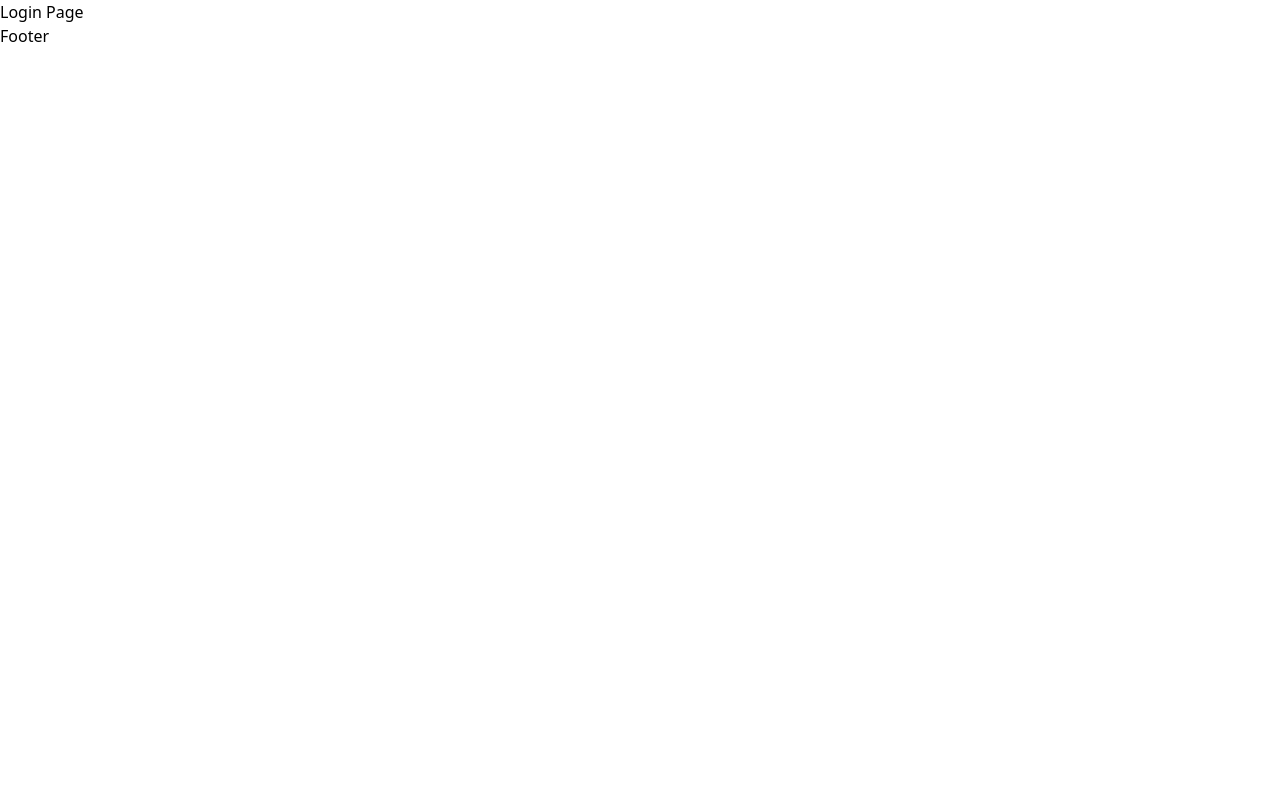
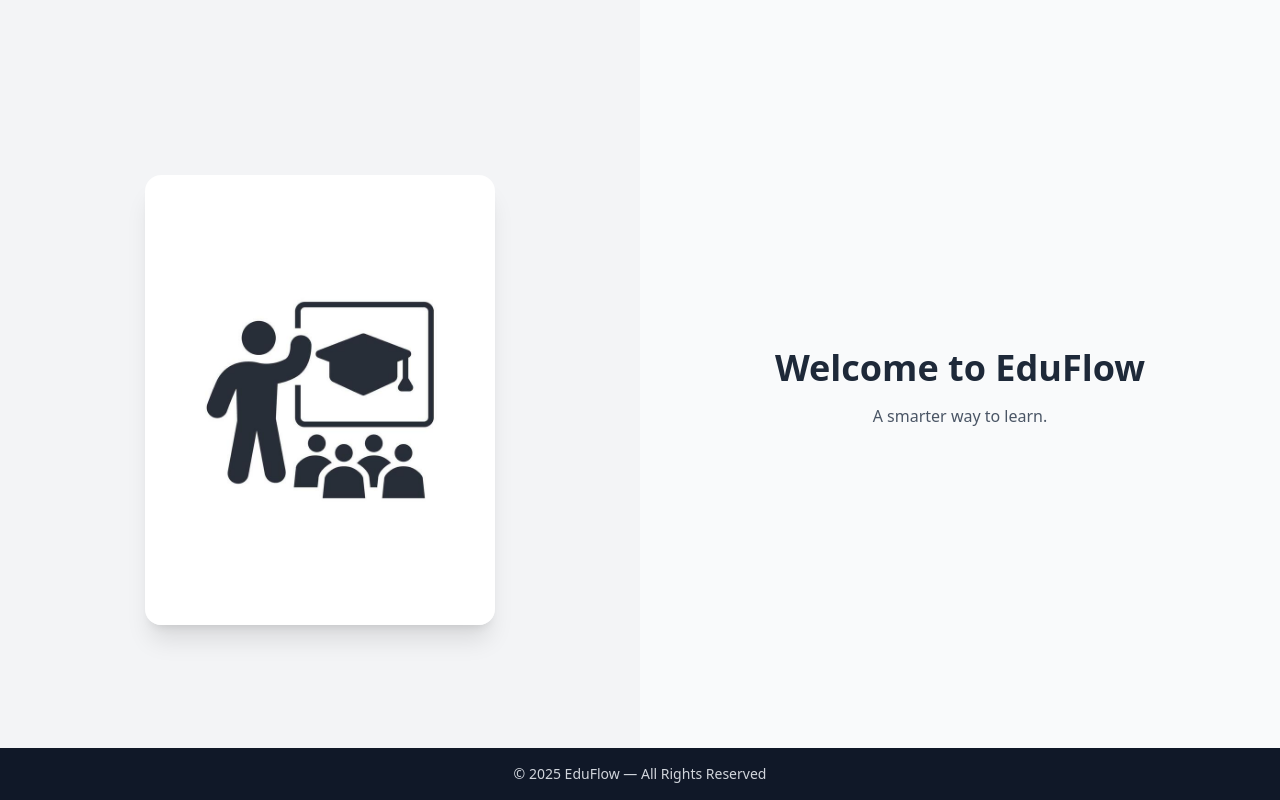
Before and after one commit to Arpan-9911/EduFlow, a React (Vite) app in the folder client/: page / in a window 1280 px wide. Built offline with nearby package versions, Linux system fonts and the light colour scheme.

Commit message:
login page and footer updated

```diff
--- a/client/src/components/Footer.jsx
+++ b/client/src/components/Footer.jsx
@@ -1,9 +1,13 @@
-import React from 'react'
+import React from "react";
 
 const Footer = () => {
   return (
-    <div>Footer</div>
-  )
-}
+    <footer className="w-full bg-gray-900 text-gray-300 py-4 mt-auto fixed bottom-0 left-0">
+  <div className="max-w-6xl mx-auto text-center text-sm">
+    © {new Date().getFullYear()} EduFlow — All Rights Reserved
+  </div>
+</footer>
+)
+};
 
-export default Footer
+export default Footer;
--- a/client/src/pages/Login.jsx
+++ b/client/src/pages/Login.jsx
@@ -1,13 +1,40 @@
-import React from 'react'
-import Footer from '../components/Footer'
+import React from "react";
+import Footer from "../components/Footer";
 
 const Login = () => {
   return (
-    <div>
-      <h1>Login Page</h1>
+    <div className="min-h-screen flex flex-col bg-gray-50">
+
+      <div className="flex flex-1">
+
+        <div className="hidden md:flex w-1/2 bg-gray-100 items-center justify-center p-8">
+          <img
+            src="/public/eduflow.jpg"
+            alt="EduFlow"
+            className="rounded-2xl shadow-xl object-cover h-[450px] w-[350px]"
+          />
+        </div>
+
+        <div className="w-full md:w-1/2 flex items-center justify-center p-8">
+          <div className="text-center">
+
+            <h1 className="text-4xl font-bold text-gray-800 mb-4">
+              Welcome to EduFlow
+            </h1>
+
+            <p className="text-gray-600 mb-6">
+              A smarter way to learn.
+            </p>
+
+          </div>
+        </div>
+
+      </div>
+
       <Footer />
+
     </div>
-  )
-}
+  );
+};
 
-export default Login
+export default Login;
```
Also changed, not shown: client/public/eduflow.jpg (added), client/src/App.jsx (line endings or trailing spaces), 1 other file (tests, documents, lock files or other folders).
